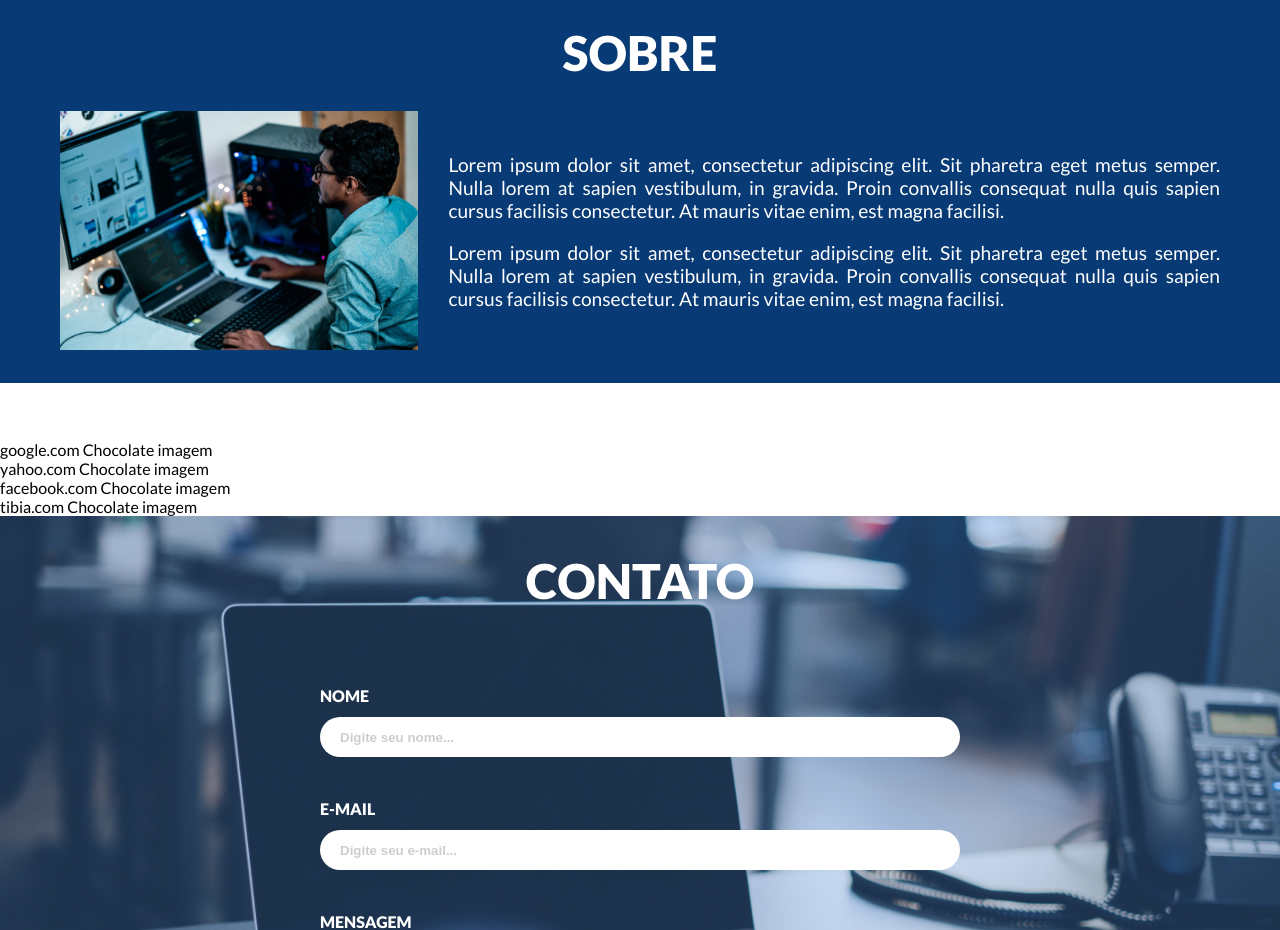
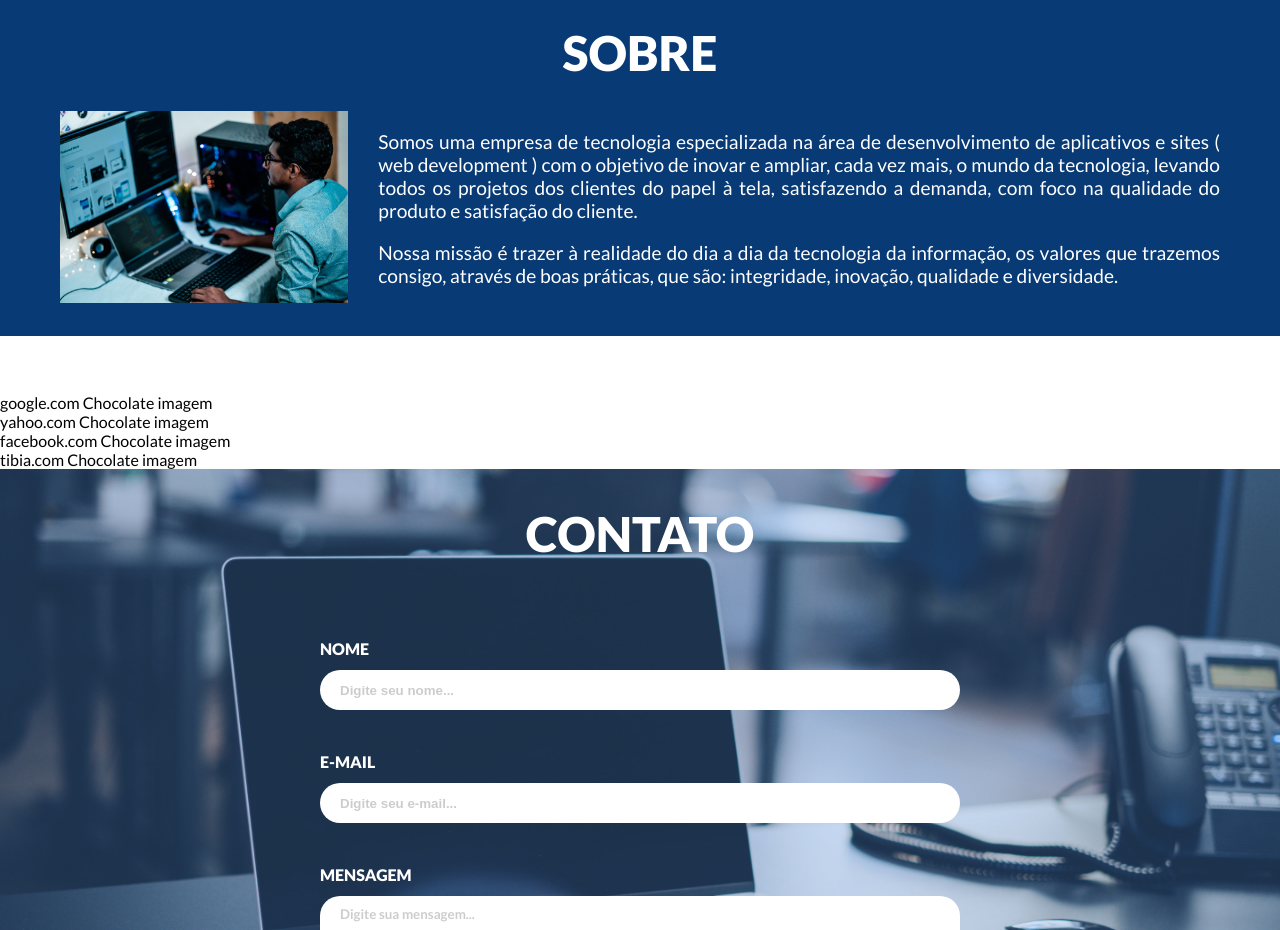
Before and after one commit to LJASoftware/LJASoftware, a Next.js app in the folder ljasoftware/: page / in a window 1280 px wide. Shown: the part 802-1732 px from the top of the page. Built offline with nearby package versions, Linux system fonts and the light colour scheme.

Commit message:
Adicionando descrição ao SOBRE do site

```diff
--- a/ljasoftware/components/Sobre/Sobre.component.jsx
+++ b/ljasoftware/components/Sobre/Sobre.component.jsx
@@ -22,16 +22,10 @@ export function Sobre() {
 
         <section>
           <p>
-            Lorem ipsum dolor sit amet, consectetur adipiscing elit. Sit
-            pharetra eget metus semper. Nulla lorem at sapien vestibulum, in
-            gravida. Proin convallis consequat nulla quis sapien cursus
-            facilisis consectetur. At mauris vitae enim, est magna facilisi.
+            Somos uma empresa de tecnologia especializada na área de desenvolvimento de aplicativos e sites ( web development ) com o objetivo de inovar e ampliar, cada vez mais, o mundo da tecnologia, levando todos os projetos dos clientes do papel à tela, satisfazendo a demanda, com foco na qualidade do produto e satisfação do cliente.
           </p>
           <p>
-            Lorem ipsum dolor sit amet, consectetur adipiscing elit. Sit
-            pharetra eget metus semper. Nulla lorem at sapien vestibulum, in
-            gravida. Proin convallis consequat nulla quis sapien cursus
-            facilisis consectetur. At mauris vitae enim, est magna facilisi.
+            Nossa missão é trazer à realidade do dia a dia da tecnologia da informação, os valores que trazemos consigo, através de boas práticas, que são: integridade, inovação, qualidade e diversidade.
           </p>
         </section>
       </div>
```
